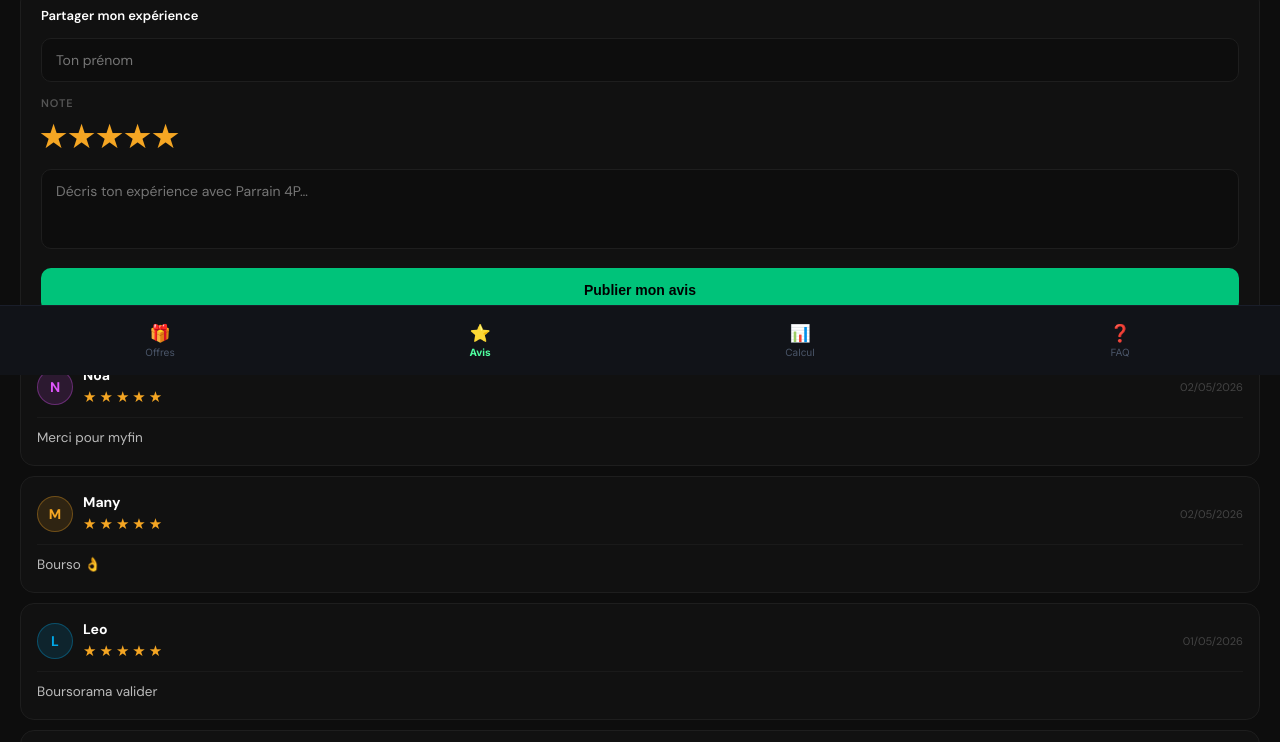
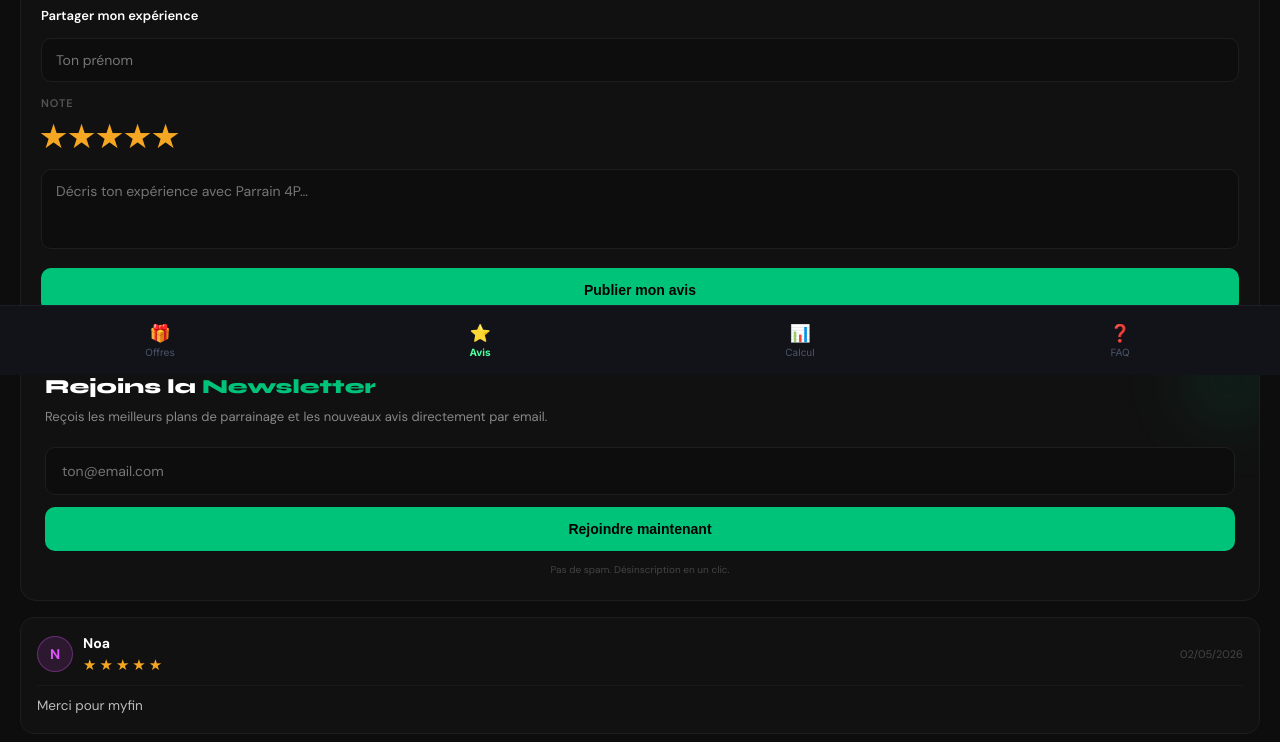
Before and after one commit to ltz443/Parrain_4p, a React (Vite) app: page /avis in a window 1280 px wide. Shown: the part 425-1167 px from the top of the page. Built offline with nearby package versions, Linux system fonts and the light colour scheme; no server answers; the database is empty.

Commit message:
feat: implémentation du système de newsletter (Supabase + API Route + UI)

```diff
--- /dev/null
+++ b/src/components/Newsletter.jsx
@@ -0,0 +1,144 @@
+import React, { useState } from 'react';
+
+export default function Newsletter() {
+  const [email, setEmail] = useState('');
+  const [status, setStatus] = useState('idle'); // idle, loading, success, error, already_subscribed
+  const [message, setMessage] = useState('');
+
+  const handleSubmit = async (e) => {
+    e.preventDefault();
+    if (!email || !/^\S+@\S+\.\S+$/.test(email)) {
+      setStatus('error');
+      setMessage('Email invalide');
+      return;
+    }
+
+    setStatus('loading');
+    try {
+      const response = await fetch('/api/newsletter/subscribe', {
+        method: 'POST',
+        headers: { 'Content-Type': 'application/json' },
+        body: JSON.stringify({ email, source: 'community_reviews' }),
+      });
+
+      const data = await response.json();
+
+      if (response.ok) {
+        if (data.status === 'already_subscribed') {
+          setStatus('already_subscribed');
+          setMessage('Tu es déjà inscrit !');
+        } else {
+          setStatus('success');
+          setMessage('Bienvenue dans la communauté !');
+          setEmail('');
+        }
+      } else {
+        setStatus('error');
+        setMessage(data.error || 'Une erreur est survenue');
+      }
+    } catch (err) {
+      setStatus('error');
+      setMessage('Impossible de rejoindre pour le moment');
+    }
+  };
+
+  return (
+    <div style={{ padding: "16px 20px 0" }}>
+      <div style={{
+        background: "#111",
+        border: "1px solid #1e1e1e",
+        borderRadius: 16,
+        padding: 24,
+        position: "relative",
+        overflow: "hidden"
+      }}>
+        {/* Background Accent */}
+        <div style={{
+          position: "absolute",
+          top: -20,
+          right: -20,
+          width: 100,
+          height: 100,
+          background: "#00c37a15",
+          borderRadius: "50%",
+          filter: "blur(30px)"
+        }} />
+
+        <h3 style={{
+          fontFamily: "'Syne', sans-serif",
+          fontSize: 20,
+          fontWeight: 800,
+          color: "#fff",
+          marginBottom: 8
+        }}>
+          Rejoins la <span style={{ color: "#00c37a" }}>Newsletter</span>
+        </h3>
+        <p style={{
+          fontSize: 13,
+          color: "#888",
+          lineHeight: 1.5,
+          marginBottom: 20
+        }}>
+          Reçois les meilleurs plans de parrainage et les nouveaux avis directement par email.
+        </p>
+
+        <form onSubmit={handleSubmit} style={{ display: "flex", flexDirection: "column", gap: 12 }}>
+          <div style={{ position: "relative" }}>
+            <input
+              type="email"
+              value={email}
+              onChange={(e) => setEmail(e.target.value)}
+              placeholder="ton@email.com"
+              disabled={status === 'loading' || status === 'success'}
+              style={{
+                width: "100%",
+                background: "#0d0d0d",
+                border: "1px solid #1e1e1e",
+                borderRadius: 10,
+                padding: "14px 16px",
+                color: "#f0f0f0",
+                fontSize: 14,
+                transition: "all 0.2s ease",
+                outline: "none"
+              }}
+            />
+          </div>
+
+          {message && (
+            <p style={{
+              fontSize: 12,
+              color: status === 'success' || status === 'already_subscribed' ? "#00c37a" : "#ff6b6b",
+              fontWeight: 500
+            }}>
+              {status === 'success' ? '✓ ' : ''}{message}
+            </p>
+          )}
+
+          <button
+            type="submit"
+            disabled={status === 'loading' || status === 'success'}
+            style={{
+              width: "100%",
+              padding: "14px",
+              background: status === 'success' ? "#00c37a22" : "#00c37a",
+              border: status === 'success' ? "1px solid #00c37a44" : "none",
+              borderRadius: 10,
+              color: status === 'success' ? "#00c37a" : "#000",
+              fontSize: 14,
+              fontWeight: 700,
+              cursor: (status === 'loading' || status === 'success') ? "default" : "pointer",
+              transition: "all 0.2s ease",
+              opacity: status === 'loading' ? 0.7 : 1
+            }}
+          >
+            {status === 'loading' ? 'Inscription...' : status === 'success' ? 'Inscrit !' : 'Rejoindre maintenant'}
+          </button>
+        </form>
+
+        <p style={{ fontSize: 10, color: "#444", marginTop: 12, textAlign: "center" }}>
+          Pas de spam. Désinscription en un clic.
+        </p>
+      </div>
+    </div>
+  );
+}
--- a/src/components/PageAvis.jsx
+++ b/src/components/PageAvis.jsx
@@ -1,4 +1,5 @@
 import { useState, useEffect } from "react";
+import Newsletter from "./Newsletter";
 
 const SUPABASE_URL = import.meta.env.VITE_SUPABASE_URL;
 const SUPABASE_KEY = import.meta.env.VITE_SUPABASE_KEY;
@@ -187,6 +188,9 @@
     </div>
   </div>
 
+  {/* Newsletter */}
+  <Newsletter />
+
   {/* Reviews */}
   <div style={{ padding: "16px 20px 0", display: "flex", flexDirection: "column", gap: 10 }}>
     {allReviews.map((r, i) => (
```
Also changed, not shown: api/newsletter/subscribe.js (added, +75 -0 lines).
